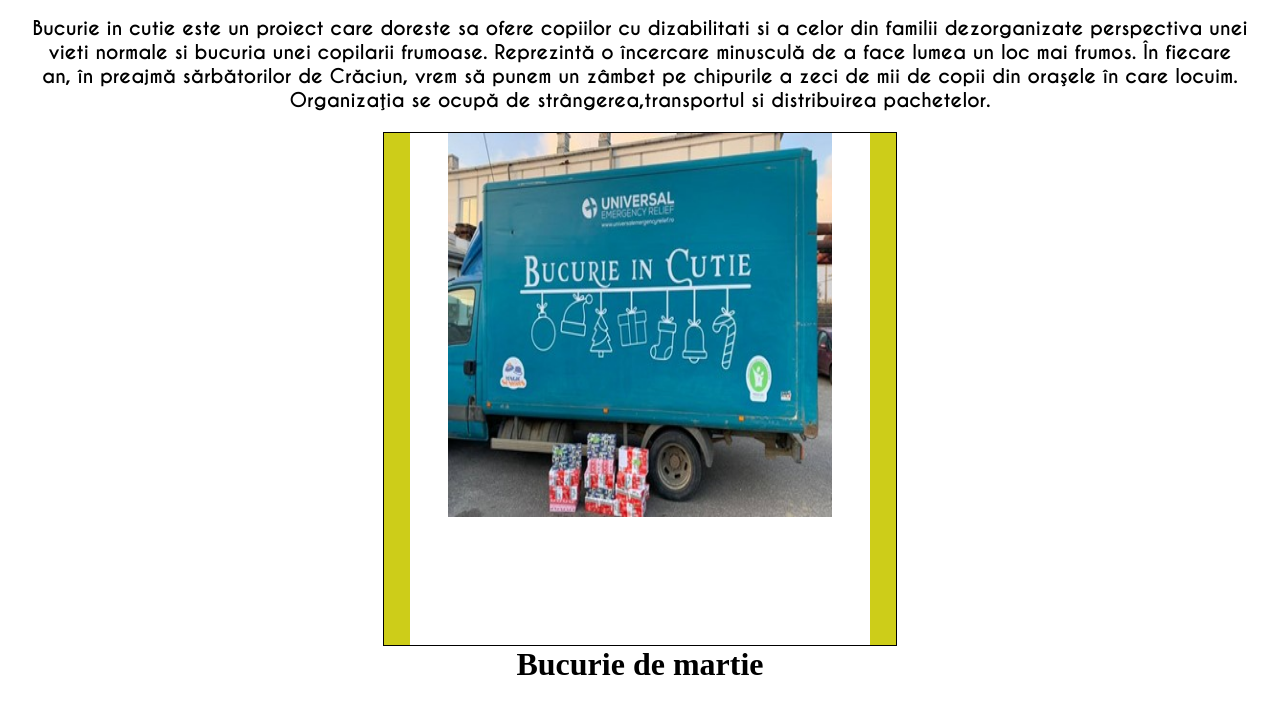
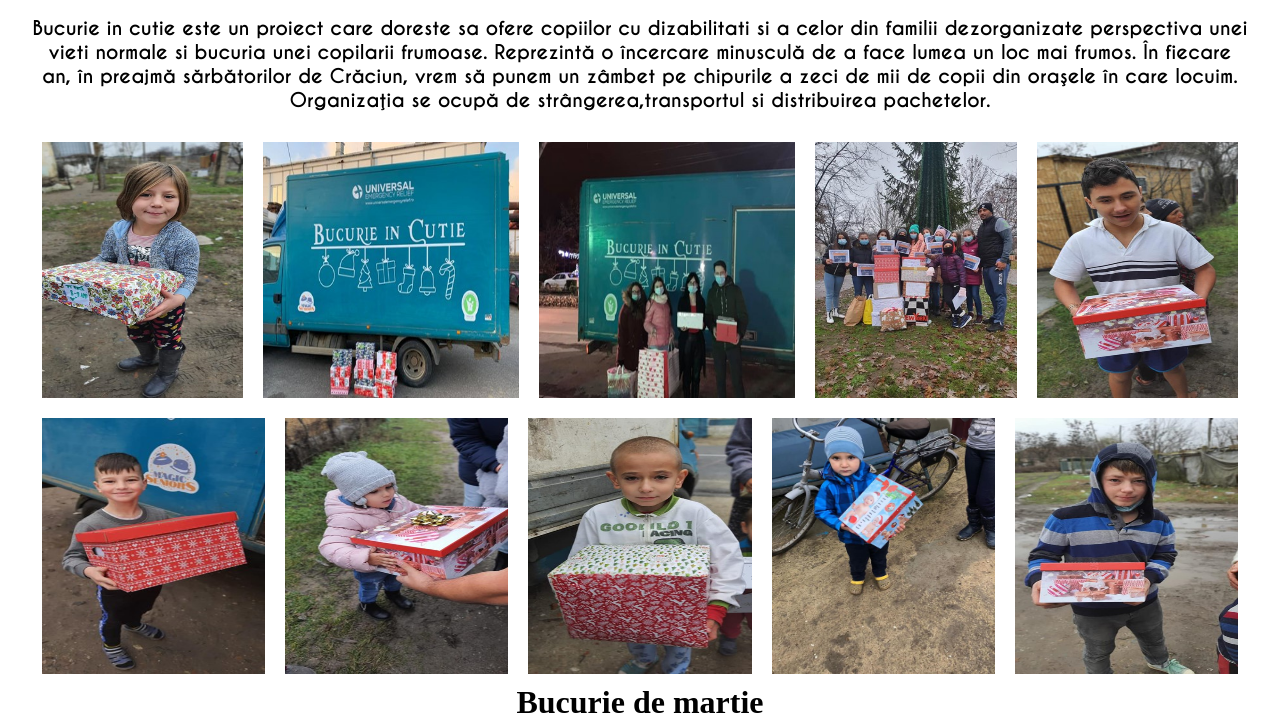
Before and after one commit to ciozman/epic-site, a plain HTML site: page proiecte.html in a window 1280 px wide. Shown: the part 246-961 px from the top of the page. Drawn offline with Linux system fonts and the light colour scheme.

Commit message:
littlefixlol

```diff
--- a/proiecte.html
+++ b/proiecte.html
@@ -24,15 +24,25 @@
         <br><p>Bucurie in cutie este un proiect care doreste sa ofere copiilor cu dizabilitati si a celor din familii dezorganizate perspectiva unei vieti normale si bucuria unei copilarii frumoase. Reprezintă o încercare minusculă de a face lumea un loc mai frumos. În fiecare an, în preajmă sărbătorilor de Crăciun, vrem să punem un zâmbet pe chipurile a zeci de mii de copii din oraşele în care locuim. Organizaţia se ocupă de strângerea,transportul si distribuirea pachetelor.
         </p>
         <div class="containerpoze">
-            <button style="float:left;" type="button" onclick="changeTop(-1)"></button>
-            <img id="top" src="proiecte/bucurieInCutie/Picture1.jpg">
-            <button style="float:right;" onclick="changeTop(1)" type="button"></button>
+            <img src="proiecte/bucurieInCutie/Picture0.jpg">
+            <img src="proiecte/bucurieInCutie/Picture1.jpg">
+            <img src="proiecte/bucurieInCutie/Picture2.jpg">
+            <img src="proiecte/bucurieInCutie/Picture3.jpg">
+            <img src="proiecte/bucurieInCutie/Picture4.jpg">
+            <img src="proiecte/bucurieInCutie/Picture5.jpg">
+            <img src="proiecte/bucurieInCutie/Picture6.jpg">
+            <img src="proiecte/bucurieInCutie/Picture7.jpg">
+            <img src="proiecte/bucurieInCutie/Picture8.jpg">
+            <img src="proiecte/bucurieInCutie/Picture9.jpg">
         </div>
         <div class="bold">Bucurie de martie</div>
         <br><p>Bucurie de Martie este un proiect prin care ne dorim sa rupem bariera intergenerationala ducand primavera in casele oamenilor. Copii confectioneaza felicitari si martisoare care apoi sunt distribuite impreuna cu o punga de alimente persoanelor varstine.
         </p>
         <div class="containerpoze">
+            <img src="proiecte/bucurieDeMartie/Picture0.jpg">
             <img src="proiecte/bucurieDeMartie/Picture1.jpg">
+            <img src="proiecte/bucurieDeMartie/Picture2.jpg">
+            <img src="proiecte/bucurieDeMartie/Picture3.jpg">
         </div>
     </div>
      <div class="footer">
--- a/styles.css
+++ b/styles.css
@@ -68,25 +68,17 @@
         font-size:2em;
     }
     .containerpoze{
-        margin:auto;
-        width: 40vw;
-        height:40vw;
-        border: black solid 1px;
-        overflow:hidden;
+        display:inline-flex;
+        flex-wrap:wrap;
     }
     .containerpoze img{
-        width: 30vw;
-        height: 30vw;
+        flex:1;
+        padding: 10px;
+        height:20vw;
+        width:20vw
     }
-    .containerpoze button{
-        border:none;
-        background-color: inherit;
-        display:inline-block;
-        height:100%;
-        width: 2vw;
-        background: rgba(200,200,0,0.9);
-        cursor:pointer;
-    }
+
+
     .footer{
         bottom:0;
         display:flex;
```
